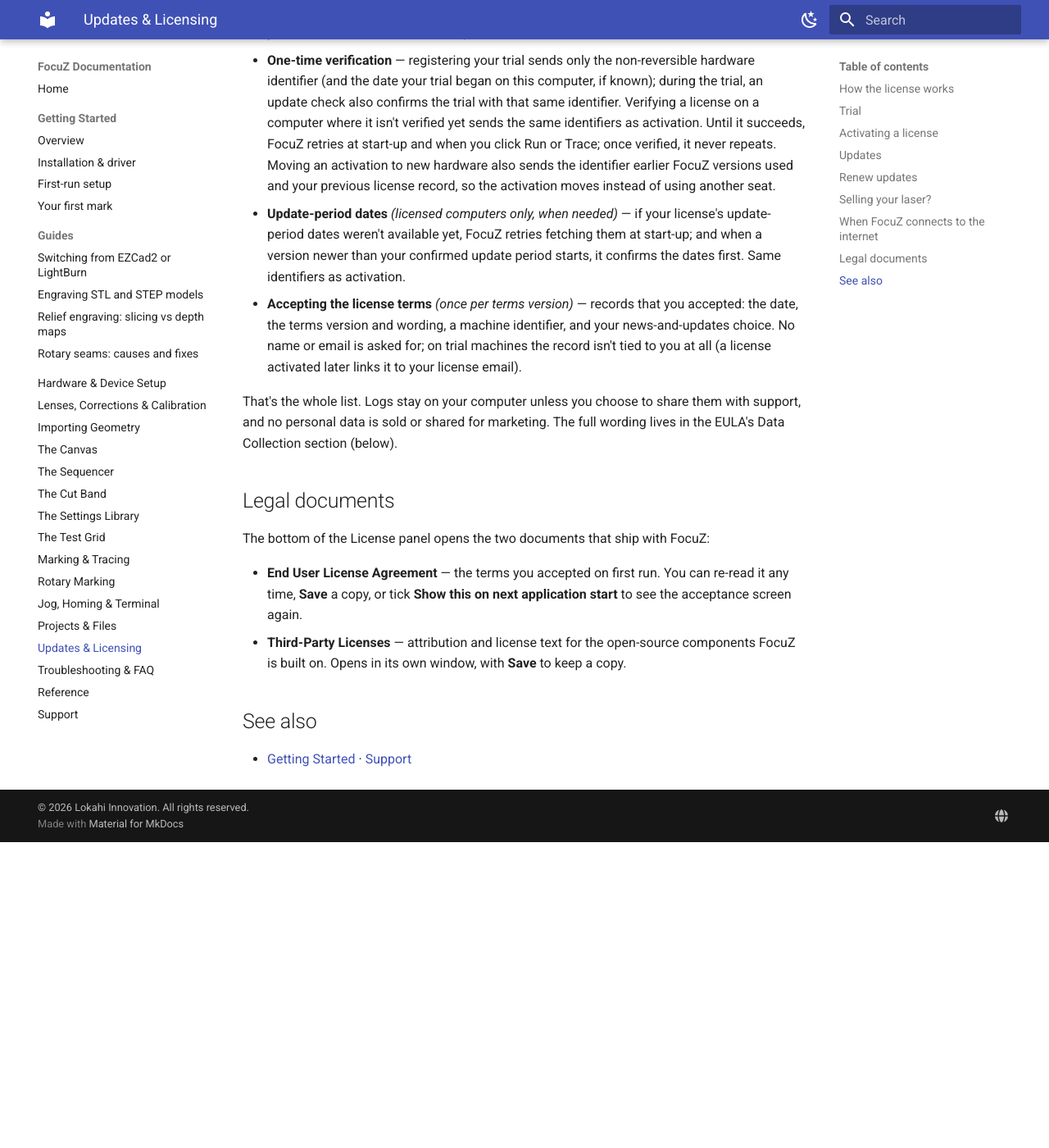
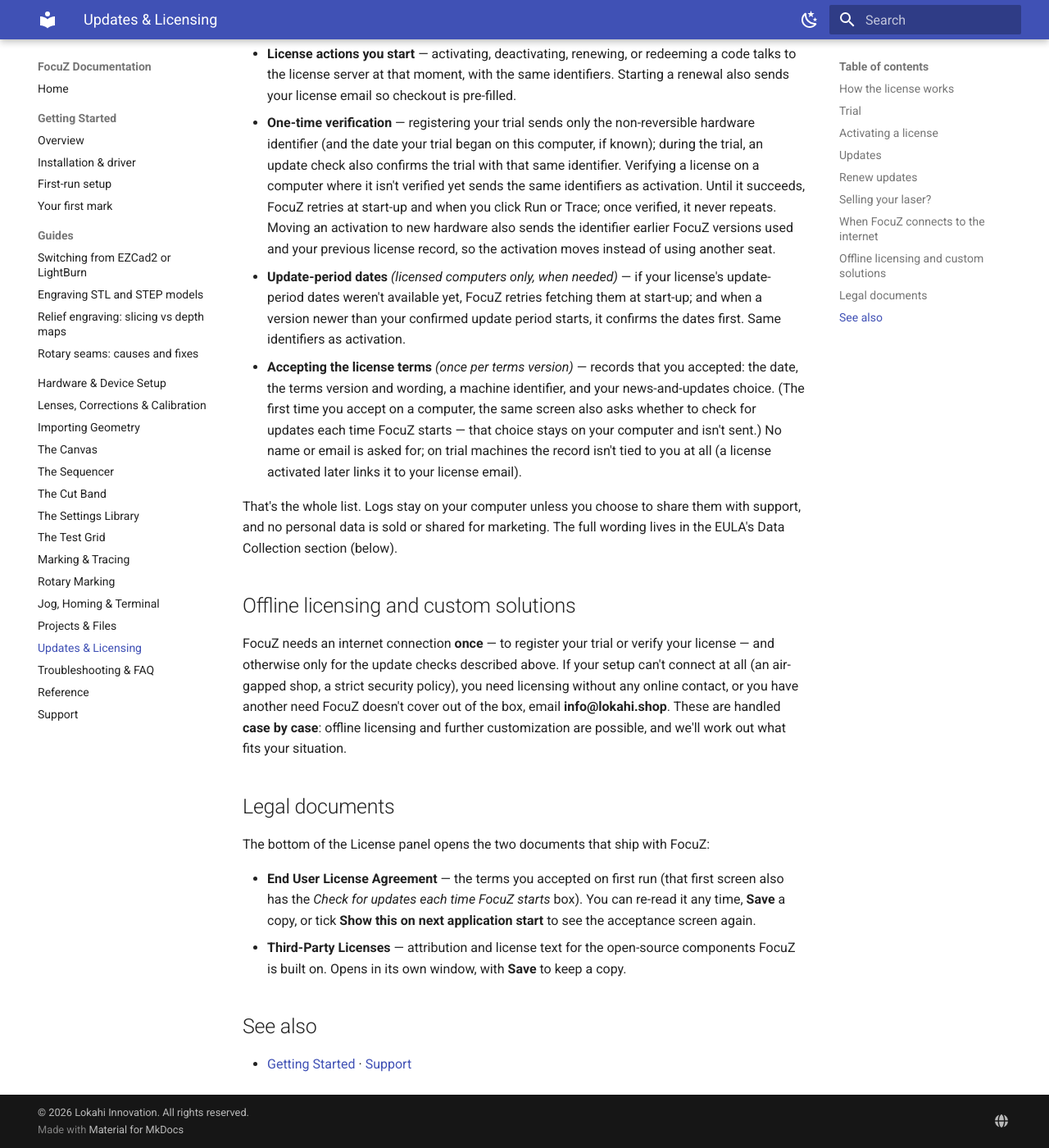
Before and after one commit to Lokahi-Shop/focuz-docs, an MkDocs documentation site: the page built from docs/updates-licensing.md, in a window 1280 px wide and 1400 px high, scrolled down 3118 px. Shown: the whole window at 82% size. Built offline with MkDocs 1.6.1 and Material for MkDocs 9.7.7, drawn with Linux system fonts in a browser that asks for light colours; before the commit the page ends 4145 px from its top, so only the background shows below that; some of the changed text lies outside the part shown.

Commit message:
Licensing pages match the start-up update check; offline licensing / custom solutions blurb
Co-Authored-By: Claude Opus 5.5 <noreply@anthropic.com>

```diff
--- a/docs/updates-licensing.md
+++ b/docs/updates-licensing.md
@@ -13,18 +13,20 @@ software updates. Everything lives under the **License** menu.
 - **Three computers.** A license can be active on up to **3 computers** at a time — for
   example, a design laptop, a shop PC, and a spare. Moving to a new computer is self-service:
   deactivate on one machine and activate on the other.
-- **Connects only when you ask.** FocuZ contacts the internet only for licensing actions you
-  start — activating, deactivating, renewing, or redeeming a code — for update checks, which
-  are under your control, and for a one-time verification of your trial or license. It never
-  phones home on its own after that.
+- **Connects only for a few clear reasons.** FocuZ contacts the internet for licensing actions you
+  start — activating, deactivating, renewing, or redeeming a code — for **update checks** (by
+  default each time FocuZ starts; every check also confirms your license — change it under
+  **License ▸ Software Updates**), and for a one-time verification of your trial or license. Apart
+  from these, it never contacts us on its own. See [When FocuZ connects](#when-focuz-connects-to-the-internet).
 
 ## Trial
 
 FocuZ runs as a **30-day trial** with full functionality so you can evaluate it before
 activating. No license key is needed. The 30 days count from the first time you start FocuZ on
 that computer; marking and tracing become available once the trial is registered, which happens
-**once**, the first time FocuZ can reach the internet — after that it runs offline. A trial is
-available once per computer; reinstalling doesn't restart it.
+**once**, the first time FocuZ can reach the internet — after that it needs no connection to run
+(update checks, when on, also confirm the trial). A trial is available once per computer;
+reinstalling doesn't restart it.
 
 When the trial ends, **marking and tracing turn off** until you activate a license:
 
@@ -49,8 +51,8 @@ the internet and click Run or Trace again, or use **Check for Updates** on the L
 Open the **License** panel:
 
 1. Enter the **license key** from your purchase email and your email address, then click
-   **Activate**. Activation needs a one-time internet connection; after that, FocuZ runs
-   offline.
+   **Activate**. Activation needs a one-time internet connection; after that, FocuZ needs no
+   connection to run (update checks, when on, also refresh your license).
 2. Reinstalling FocuZ — or using a second Windows account on the same computer — **reuses**
    that computer's activation; it does not consume another one.
 3. Activating a different license key on a computer automatically releases that computer's
@@ -125,6 +127,8 @@ usage data or telemetry:
   identifiers as activation.
 - **Accepting the license terms** *(once per terms version)* — records that you accepted: the
   date, the terms version and wording, a machine identifier, and your news-and-updates choice.
+  (The first time you accept on a computer, the same screen also asks whether to check for updates
+  each time FocuZ starts — that choice stays on your computer and isn't sent.)
   No name or email is asked for; on trial machines the record isn't tied to you at all (a
   license activated later links it to your license email).
 
@@ -132,11 +136,21 @@ That's the whole list. Logs stay on your computer unless you choose to share the
 and no personal data is sold or shared for marketing. The full wording lives in the EULA's Data
 Collection section (below).
 
+## Offline licensing and custom solutions
+
+FocuZ needs an internet connection **once** — to register your trial or verify your license — and
+otherwise only for the update checks described above. If your setup can't connect at all (an
+air-gapped shop, a strict security policy), you need licensing without any online contact, or you
+have another need FocuZ doesn't cover out of the box, email **info@lokahi.shop**. These are handled
+**case by case**: offline licensing and further customization are possible, and we'll work out what
+fits your situation.
+
 ## Legal documents
 
 The bottom of the License panel opens the two documents that ship with FocuZ:
 
-- **End User License Agreement** — the terms you accepted on first run. You can re-read it any
+- **End User License Agreement** — the terms you accepted on first run (that first screen also
+  has the *Check for updates each time FocuZ starts* box). You can re-read it any
   time, **Save** a copy, or tick **Show this on next application start** to see the acceptance
   screen again.
 - **Third-Party Licenses** — attribution and license text for the open-source components FocuZ
```
Also changed, not shown: docs/getting-started/first-run.md (+5 -0 lines), docs/troubleshooting.md (+3 -2 lines).
